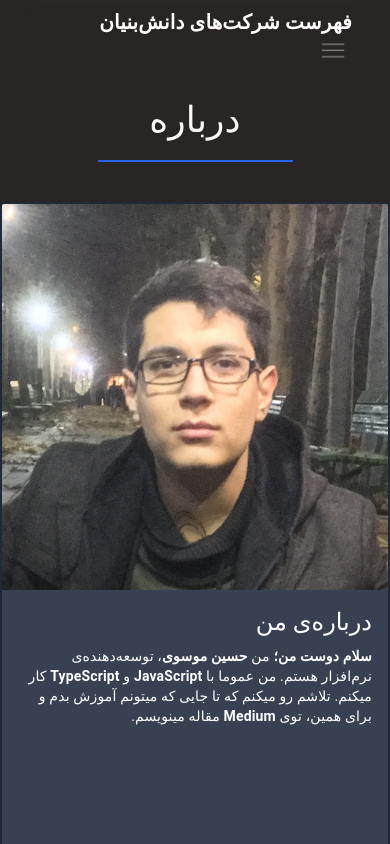
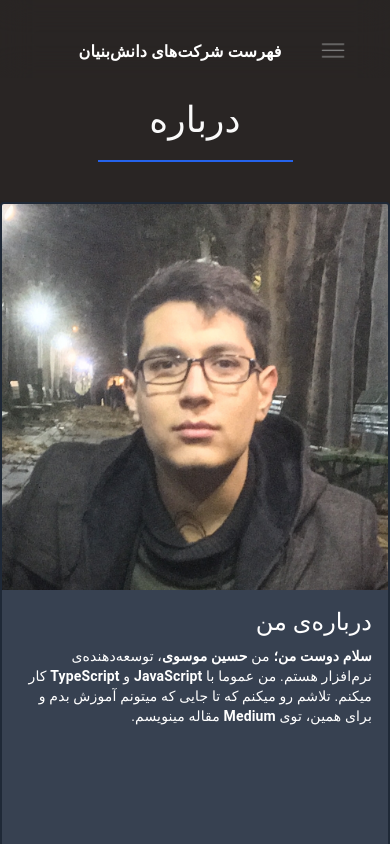
Before and after one commit to Hossein13M/danesh-bonyan, a Next.js app: page /about in a window 390 px wide. Shown: the top 844 px of the page. Built offline with nearby package versions, Linux system fonts and the light colour scheme.

Commit message:
style(header): enhance header styles

```diff
--- a/src/components/header.tsx
+++ b/src/components/header.tsx
@@ -16,14 +16,14 @@ export default function Header() {
 
   return (
     <>
-      <div className="flex justify-between md:px-20 items-center backdrop-blur-lg fixed w-full py-2">
+      <div className="flex justify-between md:px-20 items-center backdrop-blur-lg fixed w-full py-2 pt-10">
         <div>
           <IconButton size="large" className={'hidden md:flex text-bold text-2xl text-white'} onClick={toggleThemeHandler}>
             <Brightness4Icon fontSize="inherit" className={'text-4xl dark:text-white text-black'} />
           </IconButton>
         </div>
 
-        <div className="flex items-center justify-center">
+        <div className="flex items-center justify-center w-full md:w-max">
           <Button className="hidden md:flex text-black dark:text-white" size="large" onClick={() => router.push('/about')}>
             درباره
           </Button>
@@ -35,7 +35,7 @@ export default function Header() {
           </a>
 
           <button className="flex" onClick={() => router.push('/')}>
-            <h1 className="text-xl font-black dark:text-white mx-2"> فهرست شرکت‌های دانش‌بنیان</h1>
+            <h1 className="sm:text-xl font-black dark:text-white mx-2"> فهرست شرکت‌های دانش‌بنیان</h1>
             <Image src="/assets/logo.png" alt="Logo" width={30} height={30} className="hidden md:flex" />
           </button>
         </div>
```
